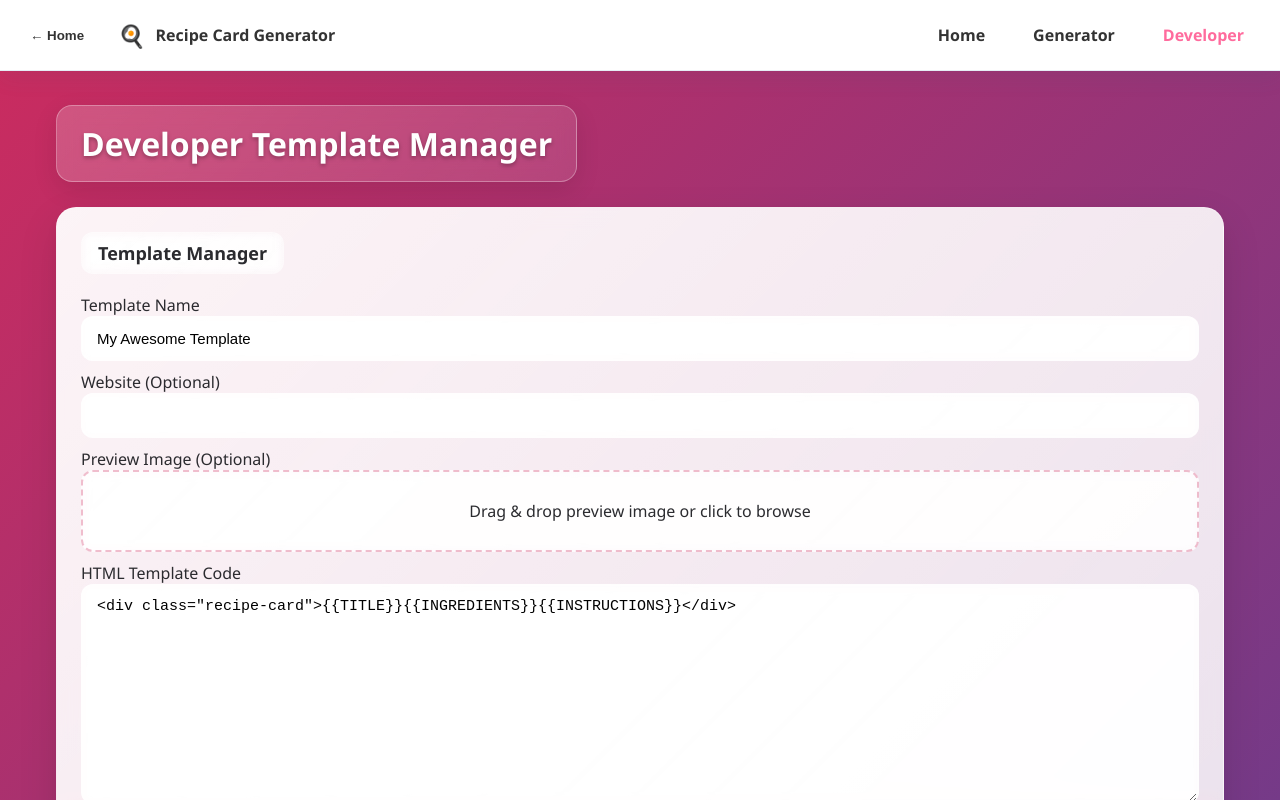
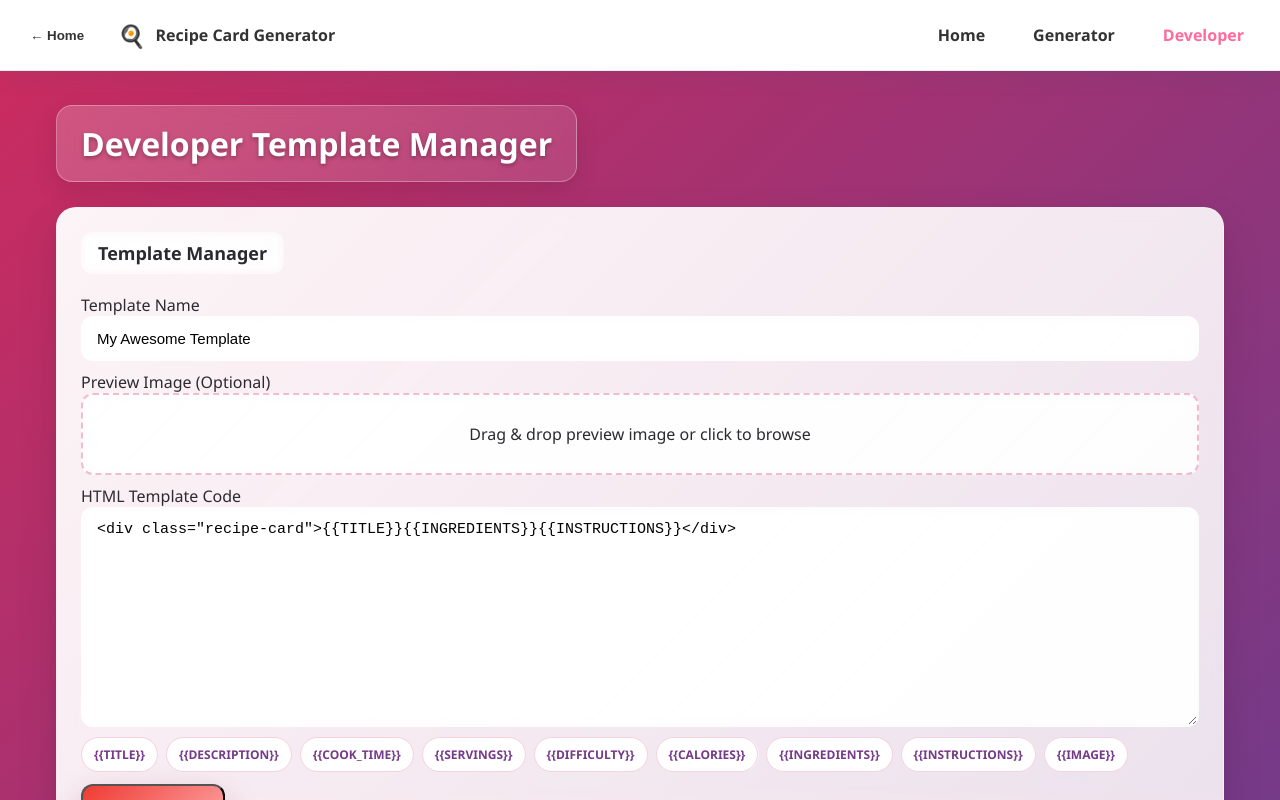
Before and after one commit to bot07-lang/recipe-generator, a React (Vite) app: page /developer in a window 1280 px wide. Shown: the top 800 px of the page. Built offline with nearby package versions, Linux system fonts and the light colour scheme; no server answers.

Commit message:
Remove unused website field from Developer page

```diff
--- a/src/routes/Developer.tsx
+++ b/src/routes/Developer.tsx
@@ -4,7 +4,6 @@ import Notification from '../components/Notification';
 
 export default function Developer() {
   const [name, setName] = useState('My Awesome Template');
-  const [website, setWebsite] = useState('');
   const [html, setHtml] = useState('<div class="recipe-card">{{TITLE}}{{INGREDIENTS}}{{INSTRUCTIONS}}</div>');
   const [saved, setSaved] = useState(false);
   const [previewImage, setPreviewImage] = useState<string | null>(null);
@@ -22,7 +21,7 @@ export default function Developer() {
         const response = await fetch(previewImage);
         const blob = await response.blob();
 
-        const { data: uploadData, error: uploadError } = await supabase.storage
+        const { error: uploadError } = await supabase.storage
           .from('template-previews')
           .upload(fileName, blob);
 
@@ -62,7 +61,6 @@ export default function Developer() {
 
       // Clear form
       setName('My Awesome Template');
-      setWebsite('');
       setHtml('<div class="recipe-card">{{TITLE}}{{INGREDIENTS}}{{INSTRUCTIONS}}</div>');
       setPreviewImage(null);
 
@@ -93,7 +91,6 @@ export default function Developer() {
       <div className="shell-card">
         <div className="section-title">Template Manager</div>
         <div className="form-group"><label>Template Name</label><input className="input" value={name} onChange={e=>setName(e.target.value)} /></div>
-        <div className="form-group"><label>Website (Optional)</label><input className="input" value={website} onChange={e=>setWebsite(e.target.value)} /></div>
         <div className="form-group"><label>Preview Image (Optional)</label>
           <div className="dz" onClick={()=>document.getElementById('preview-file')?.click()}
                onDragOver={e=>{e.preventDefault();}}
```
